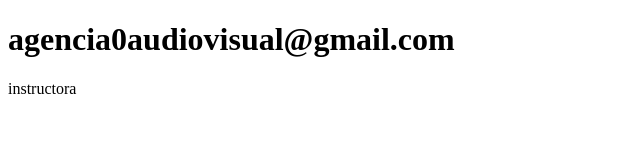
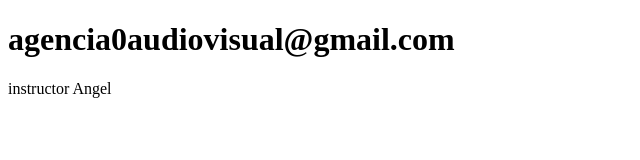
Before and after one commit to 23ae-m/sistema-de-registro, a plain HTML site: page contacto.html in a window 1280 px wide. Shown: the full height of the page, 0-640 px from the left. Drawn offline with Linux system fonts and the light colour scheme.

Commit message:
actualiza el index

```diff
--- a/contacto.html
+++ b/contacto.html
@@ -7,6 +7,6 @@
 </head>
 <body>
     <h1>agencia0audiovisual@gmail.com</h1>
-        <p>instructora</p>
+        <p>instructor Angel</p>
 </body>
 </html>
```
